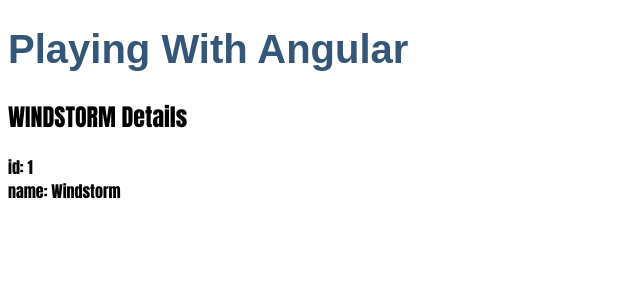
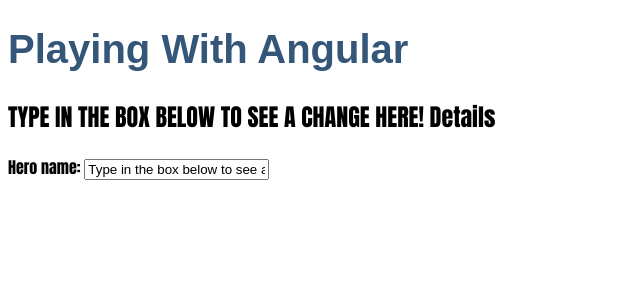
Before and after one commit to IsaacMendez-work/W7D3, an Angular app in the folder Angular-Tutorial/: page / in a window 1280 px wide. Shown: the top 300 px of the page, without its empty margins (0-640 px from the left). Built offline with nearby package versions, Linux system fonts and the light colour scheme.

Commit message:
Added two-way binding

```diff
--- a/Angular-Tutorial/src/app/app.module.ts
+++ b/Angular-Tutorial/src/app/app.module.ts
@@ -1,6 +1,6 @@
 import { NgModule } from '@angular/core';
 import { BrowserModule } from '@angular/platform-browser';
-
+import { FormsModule } from '@angular/forms'; // <-- [(ngModel)] lives here
 import { AppRoutingModule } from './app-routing.module';
 import { AppComponent } from './app.component';
 import { HeroesComponent } from './heroes/heroes.component';
@@ -12,6 +12,7 @@
   ],
   imports: [
     BrowserModule,
+    FormsModule,
     AppRoutingModule
   ],
   providers: [],
--- a/Angular-Tutorial/src/app/heroes/heroes.component.html
+++ b/Angular-Tutorial/src/app/heroes/heroes.component.html
@@ -1,3 +1,12 @@
 <h2>{{hero.name | uppercase}} Details</h2>
-<div><span>id: </span>{{hero.id}}</div>
-<div>name: {{hero.name}}</div>
+<div>
+    <label for="name">
+        Hero name:
+    </label>
+    <!-- [(ngModel)] is Angular's two-way data binding syntax. You must opt-in to FormsModule in /app.module.ts to run this.-->
+    <input
+    id="name"
+    [(ngModel)]="hero.name"
+    placeholder="Edit the hero's name here!">
+    <!-- Here [(ngModel)] binds the hero.name property to the HTML textbox so that data can flow in both directions: from the hero.name property to the textbox, and from the textbox back to the hero.name. -->
+</div>
--- a/Angular-Tutorial/src/app/heroes/heroes.component.ts
+++ b/Angular-Tutorial/src/app/heroes/heroes.component.ts
@@ -10,7 +10,7 @@
 
   hero: Hero = {
     id: 1,
-    name: 'Windstorm',
+    name: 'Type in the box below to see a change here!',
   }
 
   constructor() { }
```
